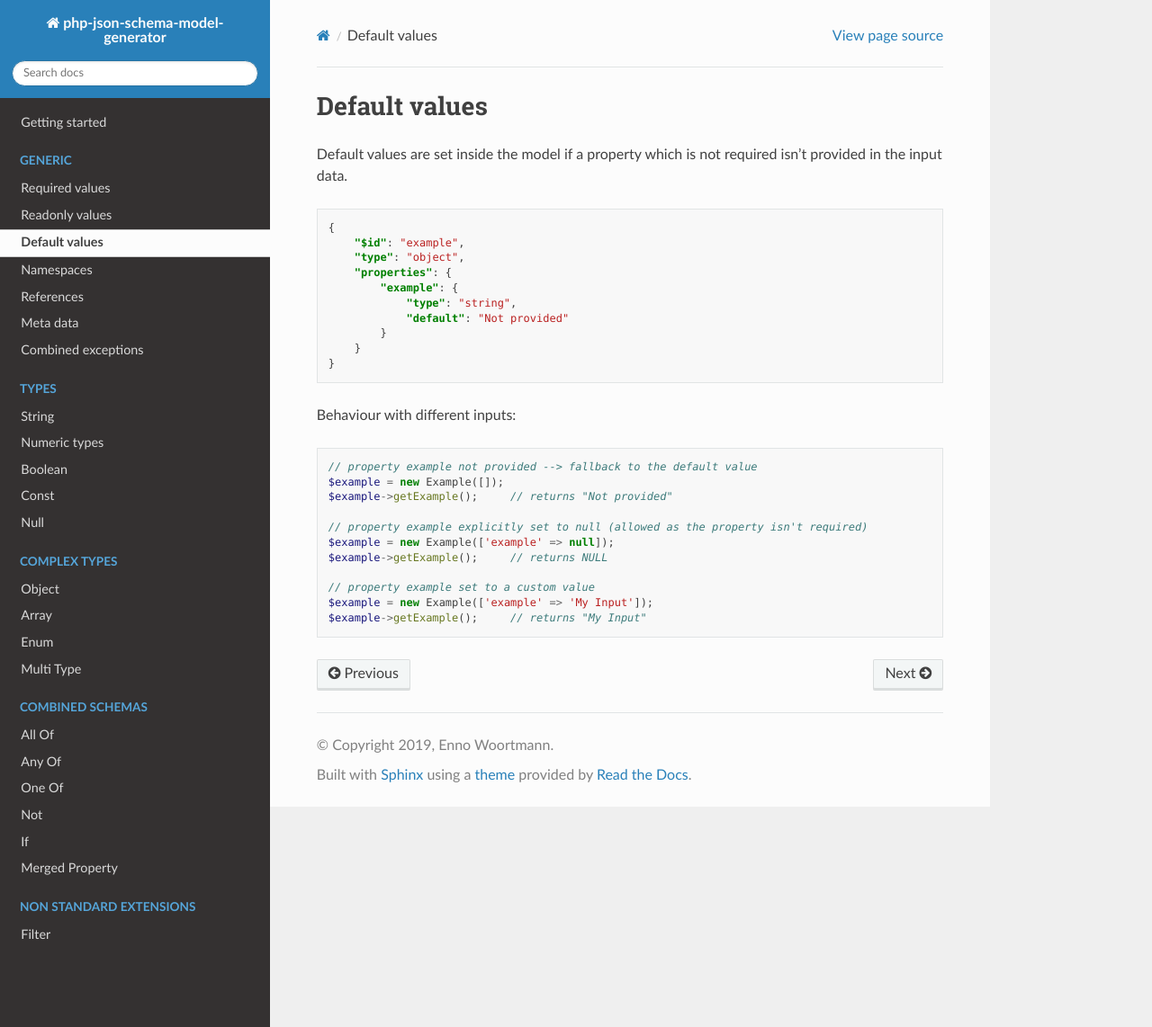
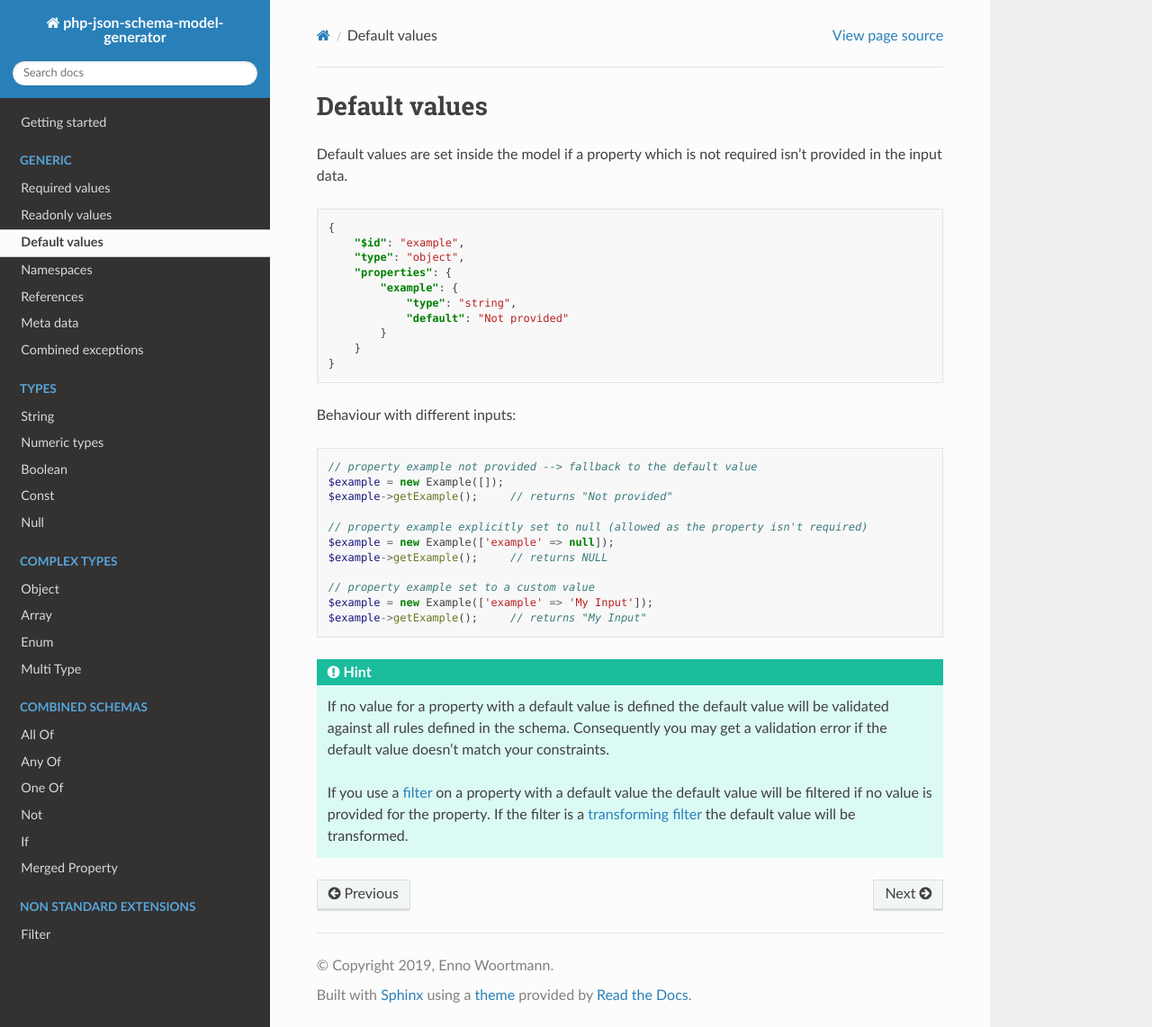
Before and after one commit to wol-soft/php-json-schema-model-generator, a Sphinx documentation site: the page built from docs/source/generic/default.rst, in a window 1280 px wide and 1142 px high. Shown: the whole window at 90% size. Built offline with Sphinx 7.4.7 and the Read the Docs theme 2.0.0, drawn with Linux system fonts in a browser that asks for light colours.

Commit message:
Add hint to default values use model generator builtin method to generate test directory

```diff
--- a/docs/source/generic/default.rst
+++ b/docs/source/generic/default.rst
@@ -31,3 +31,9 @@ Behaviour with different inputs:
     // property example set to a custom value
     $example = new Example(['example' => 'My Input']);
     $example->getExample();     // returns "My Input"
+
+.. hint::
+
+    If no value for a property with a default value is defined the default value will be validated against all rules defined in the schema. Consequently you may get a validation error if the default value doesn't match your constraints.
+
+    If you use a `filter <../nonStandardExtensions/filter.html>`__ on a property with a default value the default value will be filtered if no value is provided for the property. If the filter is a `transforming filter <../nonStandardExtensions/filter.html#transforming-filter>`__ the default value will be transformed.
```
Also changed, not shown: 1 other file.
